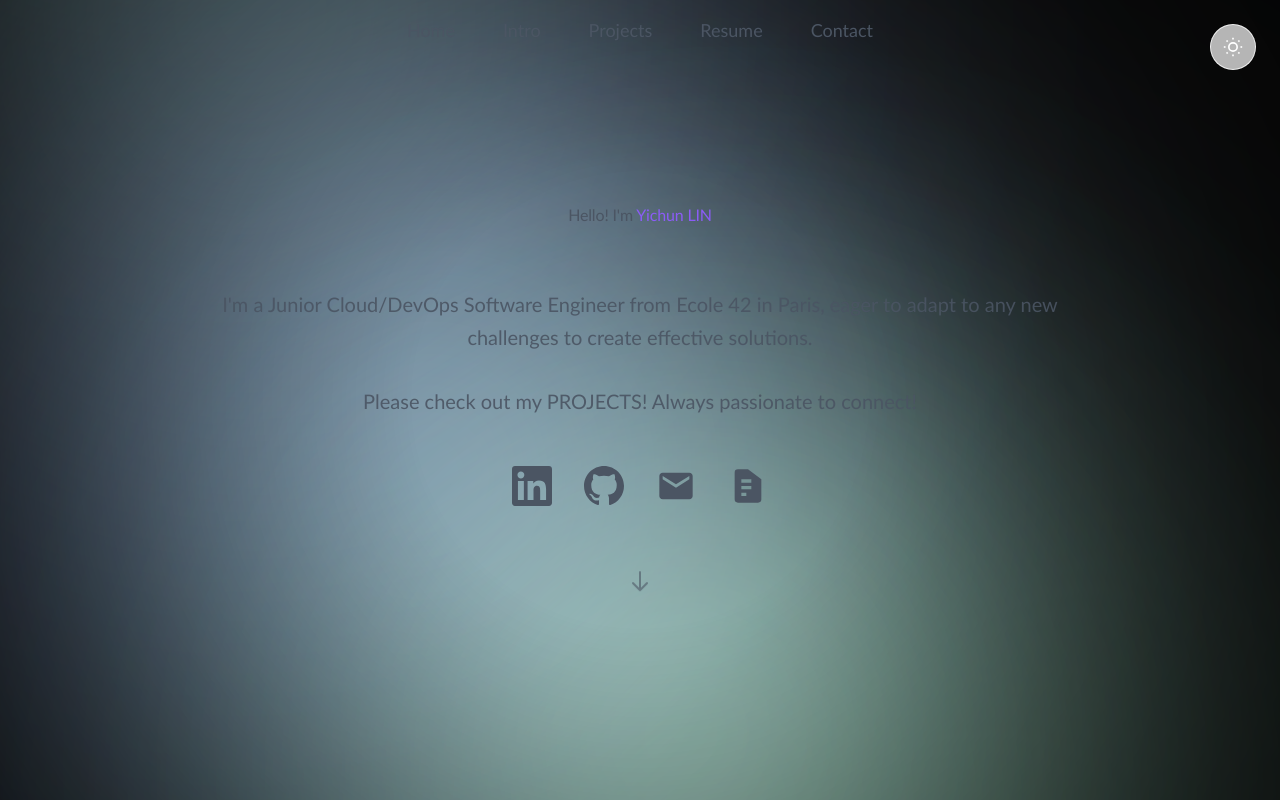
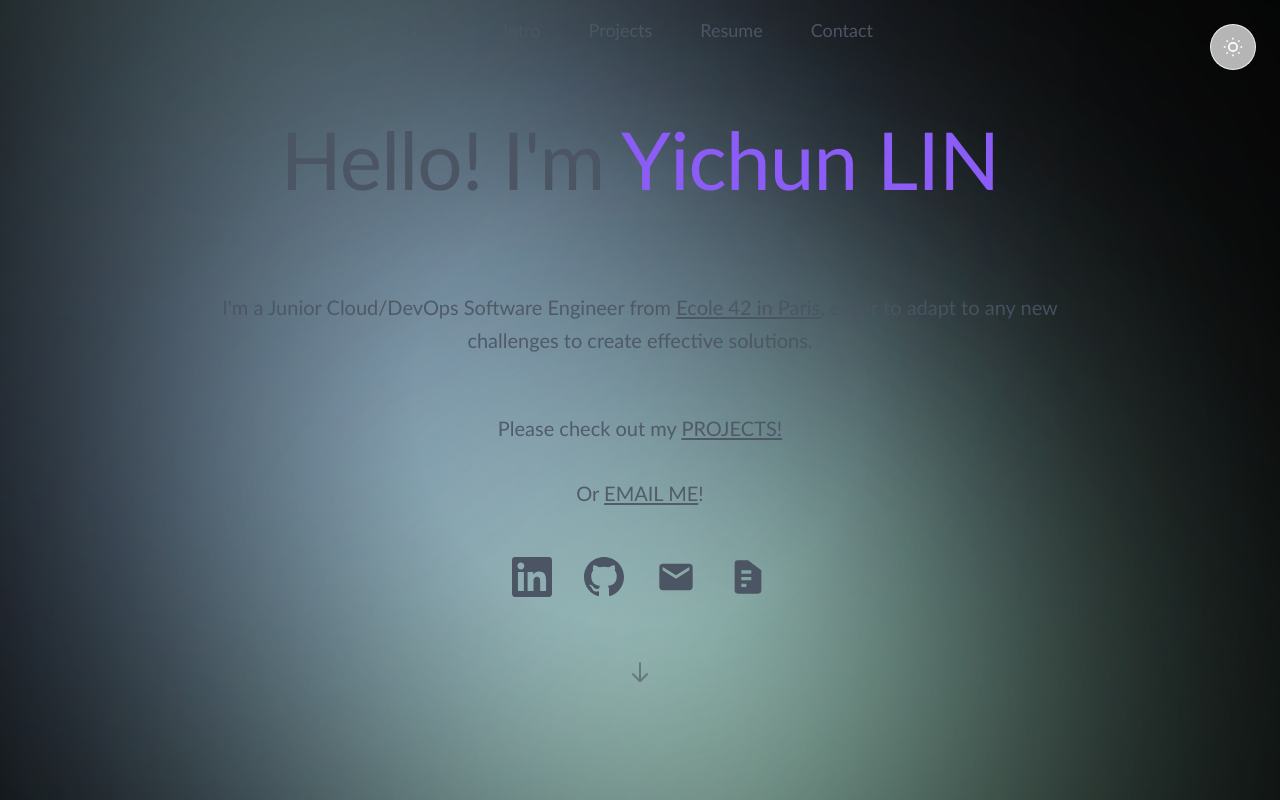
Before and after one commit to ychun816/portfolio, a Next.js app in the folder app/: page / in a window 1280 px wide. Built offline with nearby package versions, Linux system fonts and the light colour scheme; a web font is replaced by a local one.

Commit message:
feat: Update portfolio sections with styling and underlines

```diff
--- a/app/app/globals.css
+++ b/app/app/globals.css
@@ -57,7 +57,7 @@ body {
 
   /* H1 specific sizing for hero titles */
   h1 {
-    font-size: 100px;
+    font-size: 80px;
     line-height: 1.1;
   }
 
--- a/app/components/sections/ContactSection.tsx
+++ b/app/components/sections/ContactSection.tsx
@@ -1,8 +1,8 @@
 export default function ContactSection(){
   return (
-    <section id="contact" className="min-h-screen snap-start flex items-center justify-center">
-      <div className="max-w-2xl p-8 glass">
-        <h2 className="text-3xl font-bold mb-2">Contact</h2>
+    <section id="contact" className="min-h-screen snap-start flex items-center justify-center px-4">
+      <div className="max-w-2xl">
+        <h1 className="mb-12">Contact</h1>
         <form className="mt-4 flex flex-col gap-3">
           <input className="p-3 rounded bg-transparent border border-white/6" placeholder="Your name" />
           <input className="p-3 rounded bg-transparent border border-white/6" placeholder="Email" />
--- a/app/components/sections/HomeSection.tsx
+++ b/app/components/sections/HomeSection.tsx
@@ -5,10 +5,10 @@ export default function HomeSection(){
     <section id="home" className="min-h-screen snap-start flex items-center justify-center px-4">
       <div className="text-center max-w-4xl">
         {/* Main Title */}
-        <h1 className="mb-12 md:mb-16">
+        <h1 className="text-[80px] md:text-[80px] mb-12 md:mb-16" style={{ fontSize: '80px', lineHeight: '1.1' }}>
           Hello! I'm <span className="text-[color:var(--accent)]">Yichun LIN</span>
         </h1>
-
+        <br />
         {/* Subtitle / Description */}
         <p className="text-lg md:text-xl leading-relaxed mb-8 text-[color:var(--foreground)] opacity-90">
           I'm a Junior Cloud/DevOps Software Engineer from{' '}
@@ -16,41 +16,32 @@ export default function HomeSection(){
             href="https://42.fr"
             target="_blank"
             rel="noopener noreferrer"
-            className="relative inline-block group cursor-pointer"
+            className="underline decoration-solid underline-offset-2 hover:opacity-70 transition-opacity"
+            style={{ textDecorationColor: 'var(--foreground)' }}
           >
-            <span className="relative">
-              Ecole 42 in Paris
-              <span className="absolute bottom-0 left-0 w-full h-0.5 bg-[color:var(--foreground)] transform scale-x-0 group-hover:scale-x-100 transition-transform duration-300 origin-left" style={{
-                backgroundImage: 'repeating-linear-gradient(90deg, currentColor 0px, currentColor 2px, transparent 2px, transparent 4px)'
-              }}></span>
-            </span>
+            Ecole 42 in Paris
           </a>
           , eager to adapt to any new challenges to create effective solutions.
         </p>
+        <br />
         <p className="text-lg md:text-xl leading-relaxed mb-8 text-[color:var(--foreground)] opacity-90">
           Please check out my{' '}
           <a
             href="#projects"
-            className="relative inline-block group cursor-pointer"
+            className="underline decoration-solid underline-offset-2 hover:opacity-70 transition-opacity"
+            style={{ textDecorationColor: 'var(--foreground)' }}
           >
-            <span className="relative">
-              PROJECTS
-              <span className="absolute bottom-0 left-0 w-full h-0.5 bg-[color:var(--foreground)] transform scale-x-0 group-hover:scale-x-100 transition-transform duration-300 origin-left" style={{
-                backgroundImage: 'repeating-linear-gradient(90deg, currentColor 0px, currentColor 2px, transparent 2px, transparent 4px)'
-              }}></span>
-            </span>
+            PROJECTS!
           </a>
-          ! Always passionate to{' '}
+        </p>
+        <p className="text-lg md:text-xl leading-relaxed mb-8 text-[color:var(--foreground)] opacity-90">
+          Or {' '}
           <a
             href="mailto:ychun8lin@gmail.com"
-            className="relative inline-block group cursor-pointer"
+            className="underline decoration-solid underline-offset-2 hover:opacity-70 transition-opacity"
+            style={{ textDecorationColor: 'var(--foreground)' }}
           >
-            <span className="relative">
-              connect
-              <span className="absolute bottom-0 left-0 w-full h-0.5 bg-[color:var(--foreground)] transform scale-x-0 group-hover:scale-x-100 transition-transform duration-300 origin-left" style={{
-                backgroundImage: 'repeating-linear-gradient(90deg, currentColor 0px, currentColor 2px, transparent 2px, transparent 4px)'
-              }}></span>
-            </span>
+            EMAIL ME
           </a>
           !
         </p>
--- a/app/components/sections/IntroSection.tsx
+++ b/app/components/sections/IntroSection.tsx
@@ -2,39 +2,41 @@ export default function IntroSection(){
   return (
     <section id="intro" className="min-h-screen snap-start flex items-center justify-center px-4">
       <div className="max-w-4xl">
-        <h1 className="mb-12">About Me</h1>
-
+        <h1 className="text-[80px] md:text-[80px] mb-12" style={{ fontSize: '80px', lineHeight: '1.1' }}>About Me</h1>
+        <br />
         <div className="space-y-6 text-lg md:text-xl leading-relaxed text-[color:var(--foreground)] opacity-90">
           <p>
             Hi! I'm Yichun Lin, a Taiwan-born engineer blending my love for art with my passion for cloud and DevOps. I transitioned from project management in the art world to software engineering, and moved to Paris, the city where creativity meets technology, to build a career in DevOps and cloud engineering.
           </p>
-
+          <br />
           <p>
             At École 42 Paris, I gained solid, practical experience in programming and scripting including C, C++, TypeScript, JavaScript, and Bash. I also mastered DevOps and infrastructure tools like Docker, Docker Compose, Kubernetes, and CI/CD pipelines (GitHub Actions, GitLab CI), as well as system administration and monitoring with Linux (Debian, Ubuntu), networking, web servers (NGINX, Apache), file systems, shell scripting, and Prometheus/Grafana. Check out{' '}
             <a
               href="#projects"
-              className="relative inline-block group cursor-pointer underline decoration-solid underline-offset-2"
+              className="underline decoration-solid underline-offset-2 hover:opacity-70 transition-opacity"
+              style={{ textDecorationColor: 'var(--foreground)' }}
             >
               my Projects
             </a>
             .
           </p>
-
+          <br />
           <p>
             I combine creativity from art, leadership from project management, and engineering precision to design cloud solutions that don't just work — they flow.
           </p>
-
+          <br />
           <p>
             I'm currently seeking a Cloud or DevOps internship in Paris, where I can build, automate, and scale systems in a city that inspires both innovation and creativity.
           </p>
-
+          <br />
           <p className="pt-4">
             Always passionate to{' '}
             <a
               href="https://www.linkedin.com/in/sophia-lin-profile/"
               target="_blank"
               rel="noopener noreferrer"
-              className="relative inline-block group cursor-pointer underline decoration-solid underline-offset-2"
+              className="underline decoration-solid underline-offset-2 hover:opacity-70 transition-opacity"
+              style={{ textDecorationColor: 'var(--foreground)' }}
             >
               connect
             </a>
--- a/app/components/sections/ProjectsSection.tsx
+++ b/app/components/sections/ProjectsSection.tsx
@@ -1,8 +1,8 @@
 export default function ProjectsSection(){
   return (
-    <section id="projects" className="min-h-screen snap-start flex items-center justify-center">
-      <div className="max-w-4xl p-8">
-        <h2 className="text-3xl font-bold mb-4">Projects</h2>
+    <section id="projects" className="min-h-screen snap-start flex items-center justify-center px-4">
+      <div className="max-w-4xl">
+        <h1 className="mb-12">Projects</h1>
         <div className="grid grid-cols-1 md:grid-cols-2 gap-6">
           <div className="p-6 rounded-lg glass">
             <h3 className="font-semibold">Project One</h3>
--- a/app/components/sections/ResumeSection.tsx
+++ b/app/components/sections/ResumeSection.tsx
@@ -1,9 +1,51 @@
 export default function ResumeSection(){
   return (
-    <section id="resume" className="min-h-screen snap-start flex items-center justify-center">
-      <div className="max-w-3xl p-8 glass">
-        <h2 className="text-3xl font-bold mb-2">Resume</h2>
-        <p className="text-[color:var(--muted)]">Link to PDF or brief timeline.</p>
+    <section id="resume" className="min-h-screen snap-start flex items-center justify-center px-4 py-16">
+      <div className="max-w-4xl w-full">
+        <h1 className="mb-12">Resume</h1>
+
+        {/* Resume PDF Viewer */}
+        <div className="mb-12 rounded-lg overflow-hidden bg-white/5 border border-white/10 p-8">
+          <iframe
+            src="/resume.pdf"
+            className="w-full h-96 md:h-[600px] rounded-lg"
+            title="Resume PDF"
+          />
+        </div>
+
+        {/* Download Button */}
+        <div className="flex justify-center mb-12">
+          <a
+            href="/resume.pdf"
+            download="Yichun-LIN-Resume.pdf"
+            className="px-8 py-3 bg-[#39ff14] text-black rounded-lg font-semibold hover:opacity-80 transition-opacity"
+          >
+            Download PDF
+          </a>
+        </div>
+
+        {/* Footer Text */}
+        <div className="text-center">
+          <p className="text-lg md:text-xl leading-relaxed text-[color:var(--foreground)] opacity-90">
+            Feel free to reach out through the{' '}
+            <a
+              href="#contact"
+              className="underline decoration-solid underline-offset-2 hover:opacity-70 transition-opacity"
+              style={{ textDecorationColor: 'var(--foreground)' }}
+            >
+              contact form
+            </a>
+            {' '}or directly{' '}
+            <a
+              href="mailto:ychun8lin@gmail.com"
+              className="underline decoration-solid underline-offset-2 hover:opacity-70 transition-opacity"
+              style={{ textDecorationColor: 'var(--foreground)' }}
+            >
+              email me
+            </a>
+            {' '}if you'd like to discuss any opportunities.
+          </p>
+        </div>
       </div>
     </section>
   )
```
